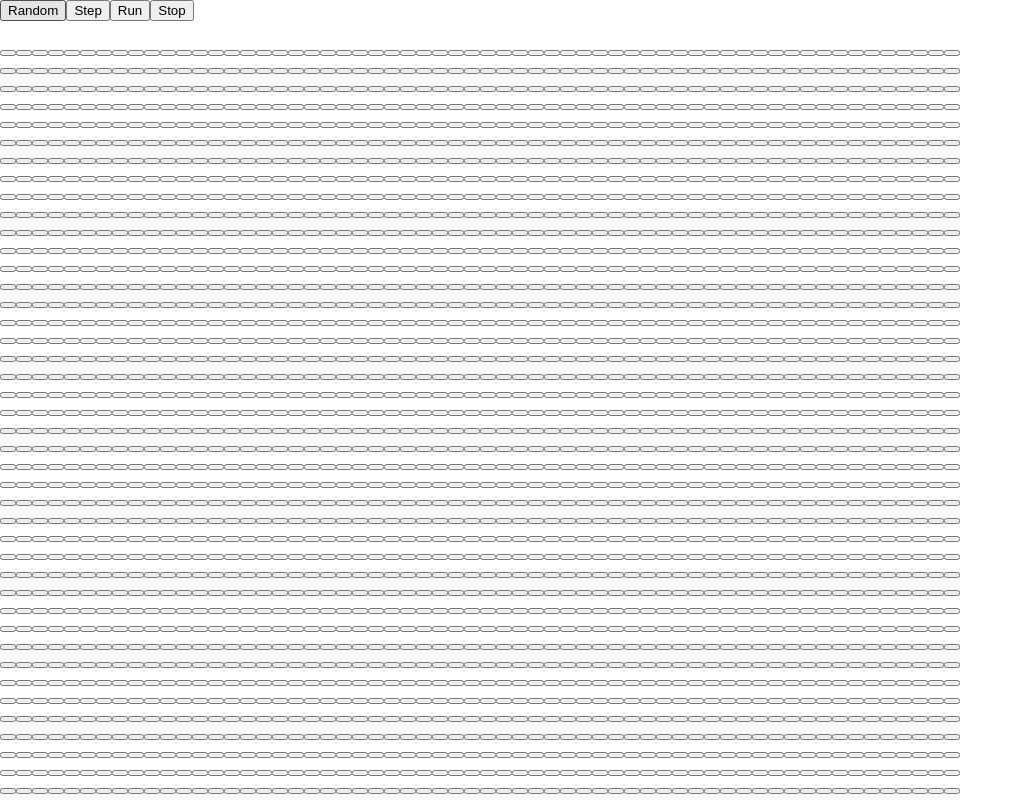
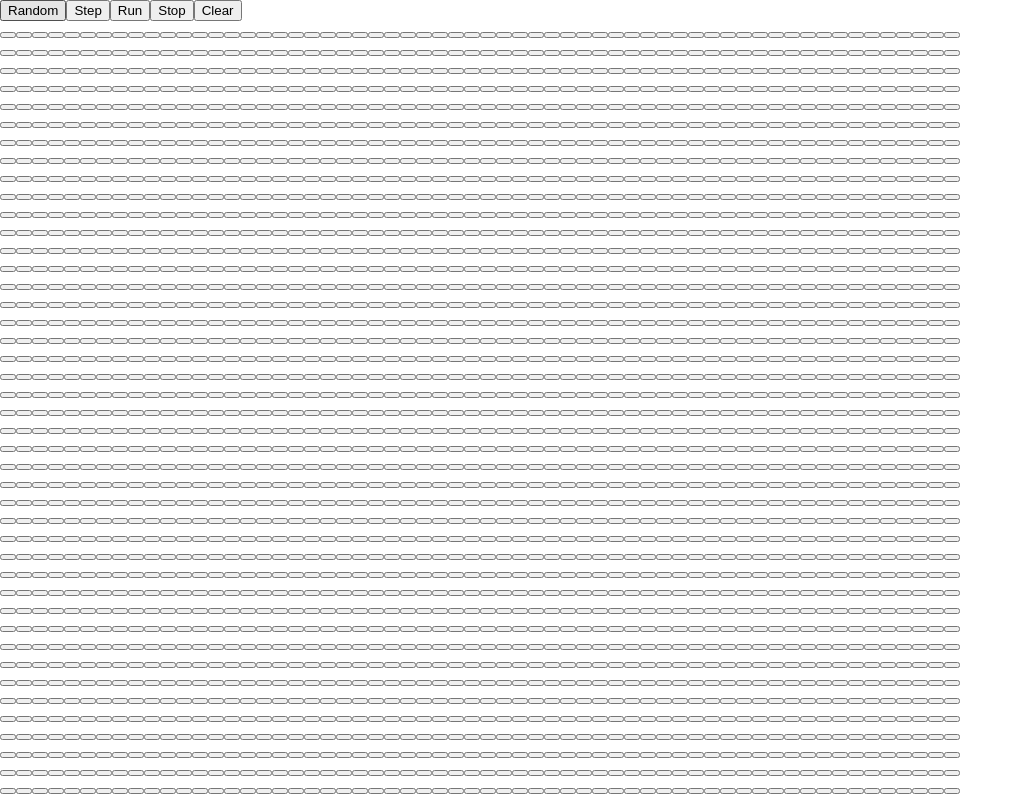
Before and after one commit to SRAlexander/GOL, a React (Create React App) app: page / in a window 1280 px wide. Shown: the top 800 px of the page, without its empty margins (0-1023 px from the left). Built offline with nearby package versions, Linux system fonts and the light colour scheme.

Commit message:
Clear function added and implemented to button

```diff
--- a/src/index.js
+++ b/src/index.js
@@ -231,6 +231,20 @@ class Game extends React.Component {
         }
     }
 
+    // Just add a new empty array to history (only when !running)
+    clear() {
+        if (!this.state.running){
+            const history = this.state.history.slice(0, this.state.stepNumber + 1);
+            const squares = new Array(60).fill(new Array(60).fill(0));
+            this.setState({
+                history : history.concat([{squares: squares}]),
+                stepNumber: history.length
+            })
+        }
+
+    }
+
+
     render() {
         const history = this.state.history;
         const current = history[this.state.stepNumber];
@@ -255,7 +269,8 @@ class Game extends React.Component {
                     <button onClick={() => this.step(this)}>Step</button>
                     <button onClick={() => this.start()}>Run</button>
                     <button onClick={() => this.stop()}>Stop</button>
-                </div><br/>
+                    <button onClick={() => this.clear()}>Clear</button>
+                </div>
 
                 <div className="game-board">
                     <Board squares=
```
Lines whose indentation alone changed are shown as unchanged.
